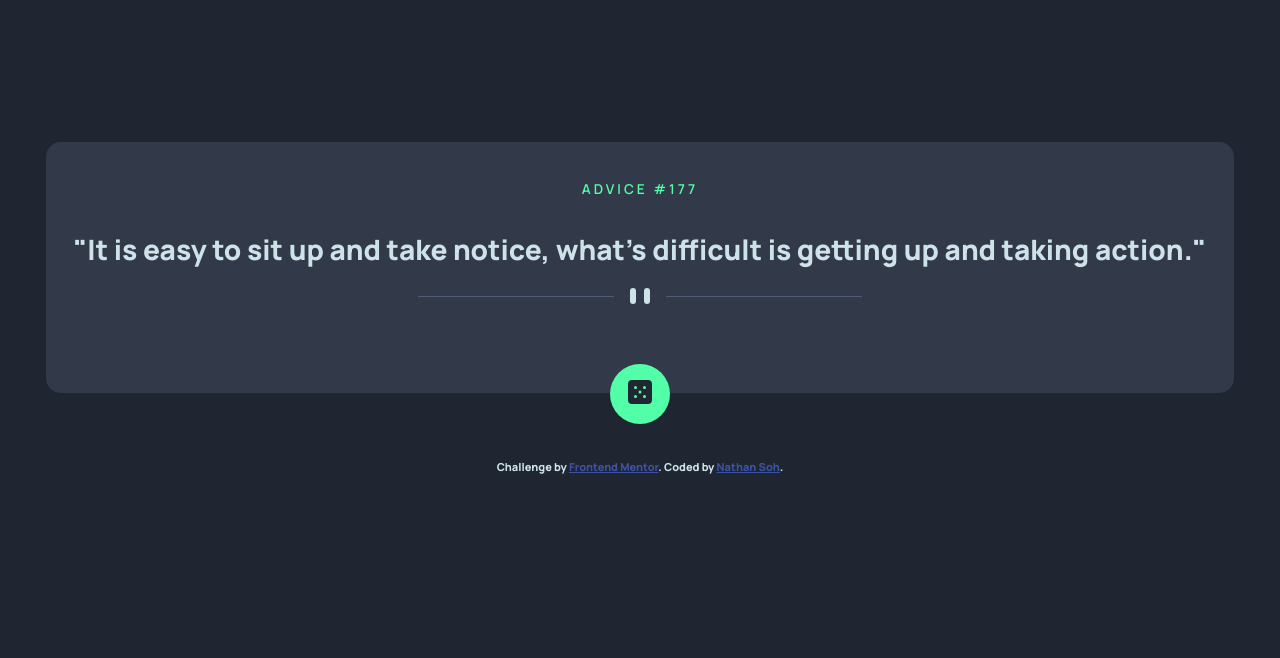
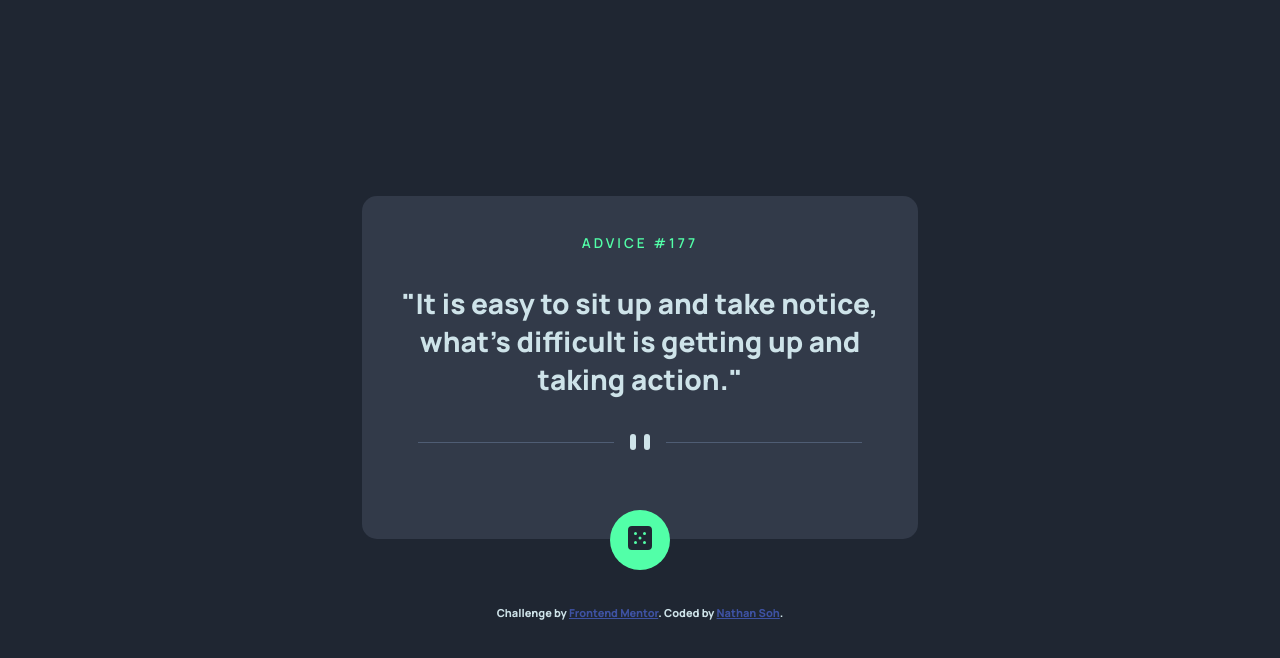
Before and after one commit to nFinityV2/advice-generator-fem, a plain HTML site: page index.html in a window 1280 px wide. Drawn offline with Linux system fonts and the light colour scheme.

Commit message:
Edited styles for desktop and mobile layouts

```diff
--- a/styles.css
+++ b/styles.css
@@ -14,7 +14,7 @@
 }
 
 body {
-    min-height: 75vh;
+    min-height: 100vh;
     display: grid;
     place-content: center;
     box-sizing: border-box;
@@ -35,6 +35,7 @@ footer {
     border: none;
     border-radius: 15px;
     padding: 1.5em 1.75em;
+    max-width: 300px;
 }
 
 .quote {
@@ -45,6 +46,7 @@ footer {
 
 .divider {
     color: var(--light-cyan);
+    margin-top: 1em;
 }
 
 .advice-id {
@@ -65,6 +67,11 @@ footer {
     top: 55px;
 }
 
+.btn-quote:hover {
+    box-shadow: 0 0 15px var(--neon-green);
+    cursor: pointer;
+}
+
 .attribution {
     padding-top: 1em;
     font-size: 11px;
@@ -74,3 +81,9 @@ footer {
 .attribution a {
     color: hsl(228, 45%, 44%);
 }
+
+@media (min-width: 1024px) {
+    .quote-container {
+        max-width: 500px;
+    }
+}
```
